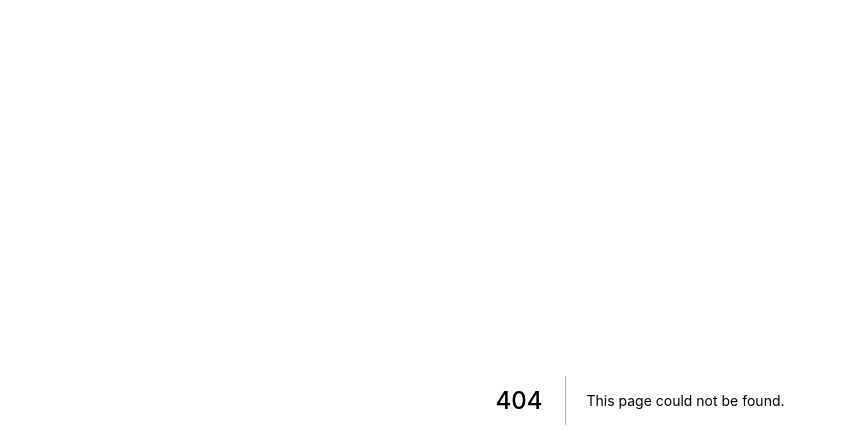
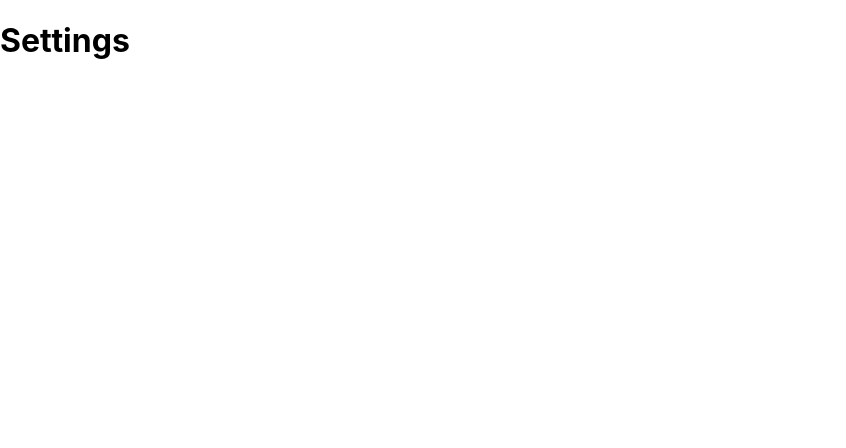
Before and after one commit to Glow-Carrots-App/glow-web, a Next.js app: page /settings in a window 1280 px wide. Before the commit this address had no page. Shown: the top 448 px of the page, without its empty margins (0-846 px from the left). Built offline with nearby package versions, Linux system fonts and the light colour scheme.

Commit message:
GS-22: Create settings page (#5)
* create settings page

```diff
--- /dev/null
+++ b/pages/settings/index.js
@@ -0,0 +1,11 @@
+import Heading1 from "../../components/Heading1/index.js";
+
+const Settings = () => {
+  return (
+    <div>
+      <Heading1>Settings</Heading1>
+    </div>
+  );
+};
+
+export default Settings;
```
